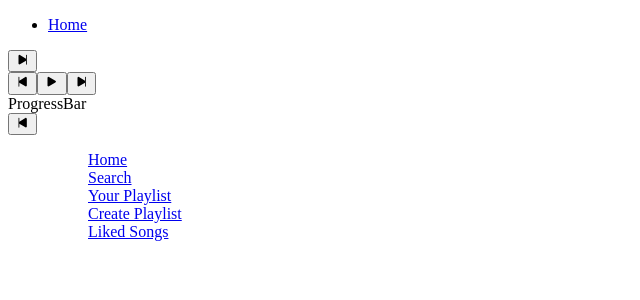
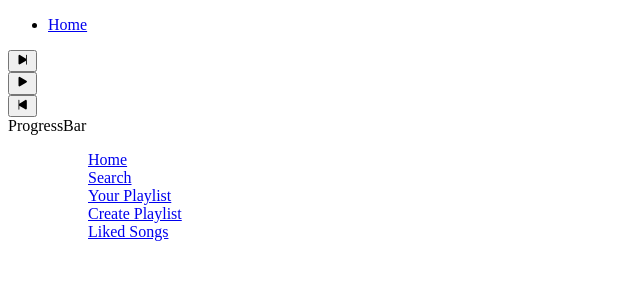
Before and after one commit to APH1997/AudioDome, a React (Create React App) app in the folder react-app/: page / in a window 1280 px wide. Shown: the top 300 px of the page, without its empty margins (0-640 px from the left). Built offline with nearby package versions, Linux system fonts and the light colour scheme; no server answers.

Commit message:
house keeping

```diff
--- a/react-app/src/components/AudioPlayer/AudioPlayer.js
+++ b/react-app/src/components/AudioPlayer/AudioPlayer.js
@@ -36,10 +36,10 @@ return (
       </button>
       <DisplayTrack audioRef={audioRef} track={songs[currentSong]?.awsUrl} />
       <Controls audioRef={audioRef} />
-      <ProgressBar />
       <button onClick={skipBack}>
         <IoPlaySkipBack />
       </button>
+      <ProgressBar />
     </div>
   </div>
 );
--- a/react-app/src/components/AudioPlayer/Controls.js
+++ b/react-app/src/components/AudioPlayer/Controls.js
@@ -13,14 +13,7 @@ const Controls = ({audioRef, isDisabled}) => {
 
     return (
         <div>
-            <button>
-                <IoPlaySkipBack />
-            </button>
             {!isPlaying ? <button onClick={()=>setisPlaying(true)}><IoPlay /></button> : <button onClick={()=>setisPlaying(false)}><IoPause /></button> }
-            <button>
-                <IoPlaySkipForward />
-            </button>
-
         </div>
     )
 }
```
